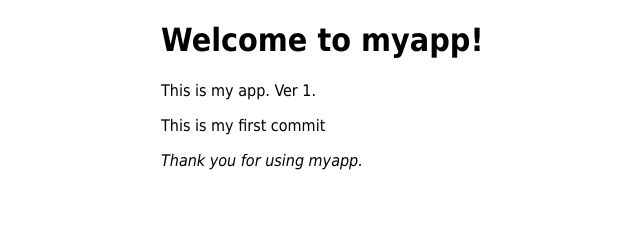
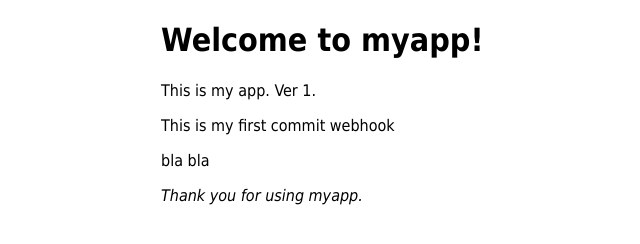
Before and after one commit to belas80/myapp, a plain HTML site: page index.html in a window 1280 px wide. Shown: the whole page, without its empty margins (199-839 px from the left). Drawn offline with Linux system fonts and the light colour scheme.

Commit message:
first tag webhook

```diff
--- a/index.html
+++ b/index.html
@@ -11,7 +11,8 @@ font-family: Tahoma, Verdana, Arial, sans-serif; }
 <body>
 <h1>Welcome to myapp!</h1>
 <p>This is my app. Ver 1.</p>
-<p>This is my first commit</p>
+<p>This is my first commit webhook</p>
+<p>bla bla</p>
 
 <p><em>Thank you for using myapp.</em></p>
 </body>
```
